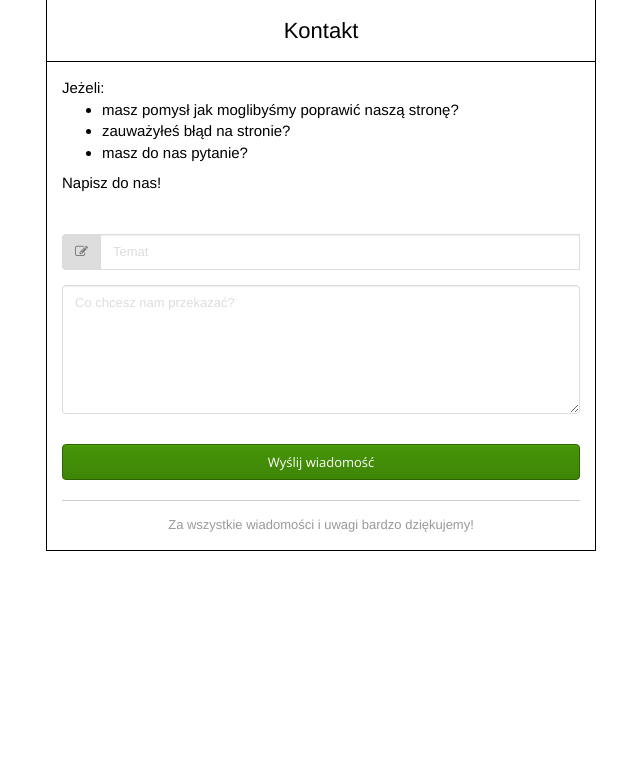
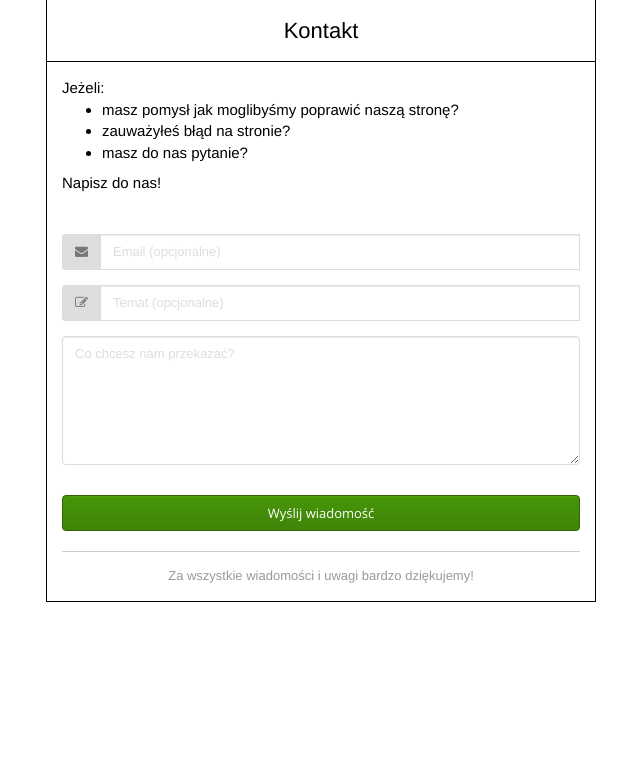
Before and after one commit to VirrageS/Przygoda, a Flask app: page /contact/ in a window 1280 px wide. Shown: the part 91-862 px from the top of the page, without its empty margins (319-959 px from the left). Run offline with Flask 2, Linux system fonts and the light colour scheme; style sheets or scripts are compiled from the project's sources; some libraries are stand-ins or nearby versions.

Commit message:
Add email to contact page

```diff
--- a/app/mine/forms.py
+++ b/app/mine/forms.py
@@ -1,7 +1,8 @@
 from flask.ext.wtf import Form
-from wtforms import TextField, TextAreaField
-from wtforms.validators import Required
+from wtforms import StringField, TextAreaField
+from wtforms.validators import Required, Email, Optional
 
 class ReportForm(Form):
-	subject = TextField(u'Subject', [Required()])
+	email = StringField(u'Email', [Email(), Optional()])
+	subject = StringField(u'Subject', [Optional()])
 	message = TextAreaField(u'Message', [Required()])
--- a/app/mine/models.py
+++ b/app/mine/models.py
@@ -30,14 +30,16 @@ class UserReports(db.Model):
 	__tablename__ = 'user_reports'
 	id = db.Column(db.Integer, primary_key=True)
 	user_id = db.Column(db.Integer, db.ForeignKey('users.id'), nullable=True)
+	email = db.Column('email', db.String, nullable=True, default='')
 	subject = db.Column('subject', db.String, nullable=True, default='')
 	message = db.Column('message', db.String, nullable=True, default='')
 	display = db.Column('display', db.Boolean, nullable=False, default=True)
 	created_on = db.Column('created_on', db.DateTime)
 
-	def __init__(self, user_id, subject, message):
+	def __init__(self, user_id, email, subject, message):
 		self.user_id = user_id
+		self.email = email
+		self.subject = subject
 		self.message = message
-		self.subject = subject
 		self.created_on = datetime.now()
 		self.display = True
--- a/app/templates/admin/reports.html
+++ b/app/templates/admin/reports.html
@@ -6,6 +6,7 @@
         <tr>
             <th>#</th>
             <th>User</th>
+            <th>Email</th>
             <th>Data stworzenia</th>
             <th>Temat</th>
             <th>Treść</th>
@@ -21,6 +22,7 @@
                         Anonymous
                     {% endif %}
                 </td>
+                <td>{{ report.email|safe }}</td>
                 <td>{{ report.created_on.strftime('%d.%m.%Y %H:%M')|safe }}</td>
                 <td>{{ report.subject|safe }}</td>
                 <td>{{ report.message|safe }}</td>
--- a/app/templates/contact.html
+++ b/app/templates/contact.html
@@ -32,8 +32,18 @@
 
                     <div class="form-group">
                         <div class="input-group">
+                            <div class="input-group-addon"><i class="fa fa-envelope"></i></div>
+                            {{ render_field(form.email, placeholder="Email (opcjonalne)") }}
+                        </div>
+                        <div class="form-group has-error">
+                            <small class="form-group has-error help-block">{{ form.email.errors[0] }}</small>
+                        </div>
+                    </div>
+
+                    <div class="form-group">
+                        <div class="input-group">
                             <div class="input-group-addon"><i class="fa fa-edit"></i></div>
-                            {{ render_field(form.subject, placeholder="Temat") }}
+                            {{ render_field(form.subject, placeholder="Temat (opcjonalne)") }}
                         </div>
                         <div class="form-group has-error">
                             <small class="form-group has-error help-block">{{ form.subject.errors[0] }}</small>
--- a/app/views.py
+++ b/app/views.py
@@ -90,12 +90,15 @@ def contact():
 
 	form = ReportForm(request.form)
 
+	if current_user.is_authenticated():
+		form = ReportForm(request.form, obj=current_user)
+
 	if form.validate_on_submit():
 		user_id = None
 		if current_user.is_authenticated():
 			user_id = current_user.id
 
-		report = UserReports(user_id=user_id, subject=form.subject.data, message=form.message.data)
+		report = UserReports(user_id=user_id, email=form.email.data, subject=form.subject.data, message=form.message.data)
 		db.session.add(report)
 		db.session.commit()
 
```
Also changed, not shown: migrations/versions/386a5bd4fb6_.py (added, +26 -0 lines).
